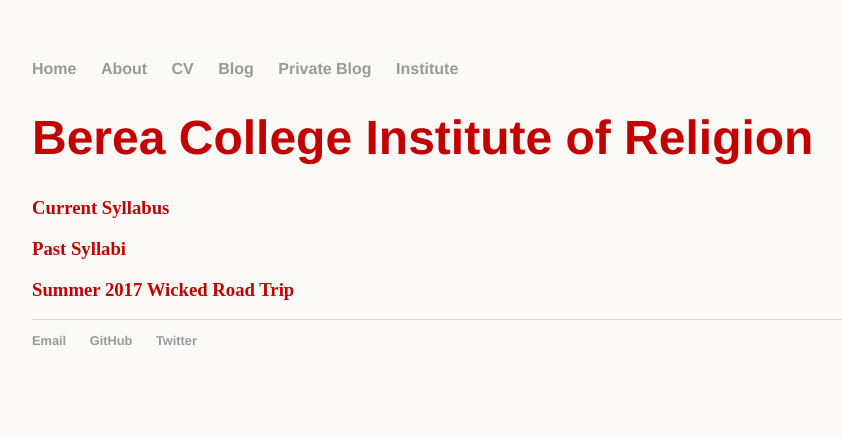
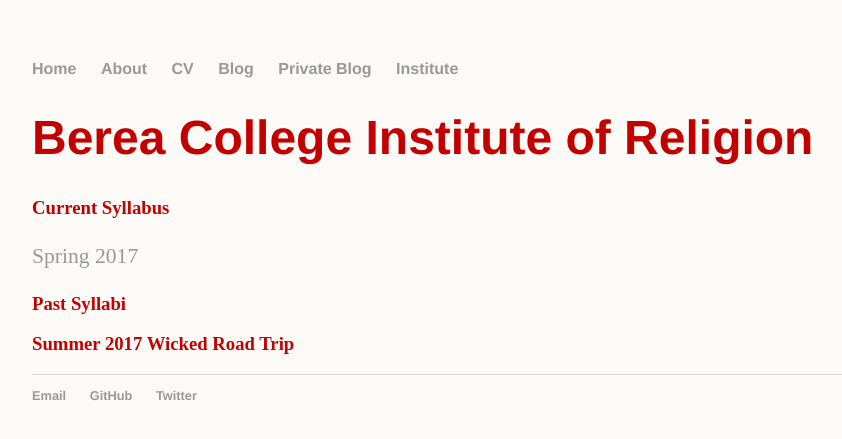
Before and after one commit to nutterb/nutterb.github.com, a Jekyll site: the page built from Institute/index.md, in a window 1280 px wide. Shown: the top 439 px of the page, without its empty margins (160-1002 px from the left). Built offline with Jekyll 4.4.1, drawn with Linux system fonts in a browser that asks for light colours; our own code applies the rules of GitHub Pages for plain Markdown files.

Commit message:
Update index.md

```diff
--- a/Institute/index.md
+++ b/Institute/index.md
@@ -6,6 +6,7 @@ Berea College Institute of Religion
 ===================================
 
 ### Current Syllabus
+[Spring 2017](Berea-Spring2017-Syllabus-1.pdf)
 
 ### Past Syllabi
 
```
